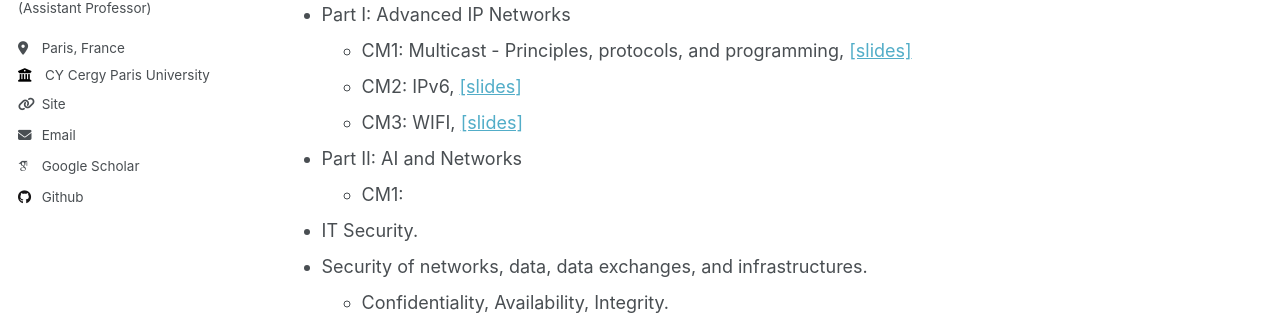
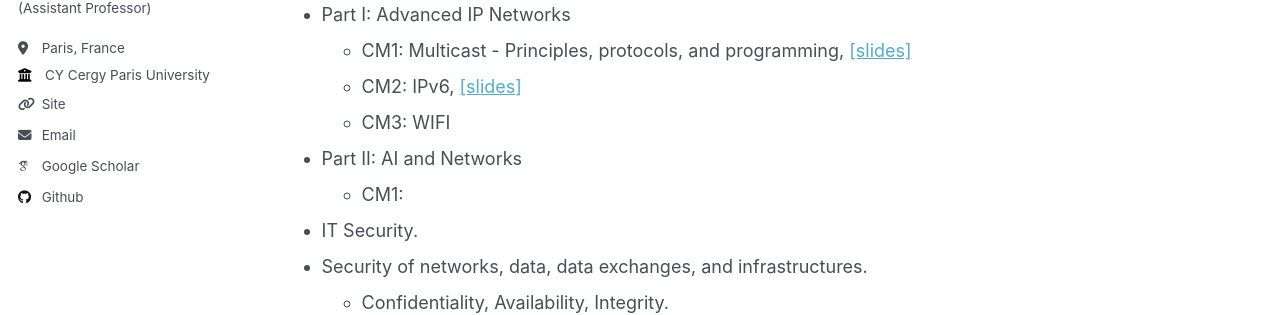
Before and after one commit to evesiphus/evesiphus.github.io, a Jekyll site: the page built from _teaching/2025-spring-teach-reseau.md, in a window 1280 px wide and 900 px high. Shown: the part 304-619 px from the top of the window. Built offline with Jekyll 4.4.1, drawn with Linux system fonts in a browser that asks for light colours; some web fonts are replaced.

Commit message:
Update 2025-spring-teach-reseau.md

```diff
--- a/_teaching/2025-spring-teach-reseau.md
+++ b/_teaching/2025-spring-teach-reseau.md
@@ -11,9 +11,9 @@
 
 ### Course Content:
 - Part I: Advanced IP Networks
-  - CM1: Multicast - Principles, protocols, and programming, [[slides]](https://evesiphus.github.io/assets/teaching/java/Java_lecture1.pdf)
-  - CM2: IPv6, [[slides]](https://evesiphus.github.io/assets/teaching/java/Java_lecture1.pdf)
-  - CM3: WIFI, [[slides]](https://evesiphus.github.io/assets/teaching/java/Java_lecture1.pdf)
+  - CM1: Multicast - Principles, protocols, and programming, [[slides]](https://evesiphus.github.io/assets/teaching/Reseaux2/R%C3%A9ceaux2_CM1.pdf)
+  - CM2: IPv6, [[slides]](https://evesiphus.github.io/assets/teaching/Reseaux2/R%C3%A9ceaux2_CM2.pdf)
+  - CM3: WIFI
 - Part II: AI and Networks
   - CM1:
 
@@ -26,8 +26,8 @@
   - Single Point of Failure (SPOF) detection and mitigation.
 
 ### TP Materials:
-- TP 1 [[slides]](https://evesiphus.github.io/assets/teaching/java/Java_TP1.pdf)
-- TP 2 [[slides]](https://evesiphus.github.io/assets/teaching/java/Java_Lab2.pdf)
+- TP 1 [[slides]](https://evesiphus.github.io/assets/teaching/Reseaux2/R%C3%A9ceaux2_TP1.pdf)
+- TP 2 [[slides]](https://evesiphus.github.io/assets/teaching/Reseaux2/R%C3%A9ceaux2_TP2.pdf)
 
 ### Location:
 <span style="font-size: smaller;"> CYU.</span>
```
